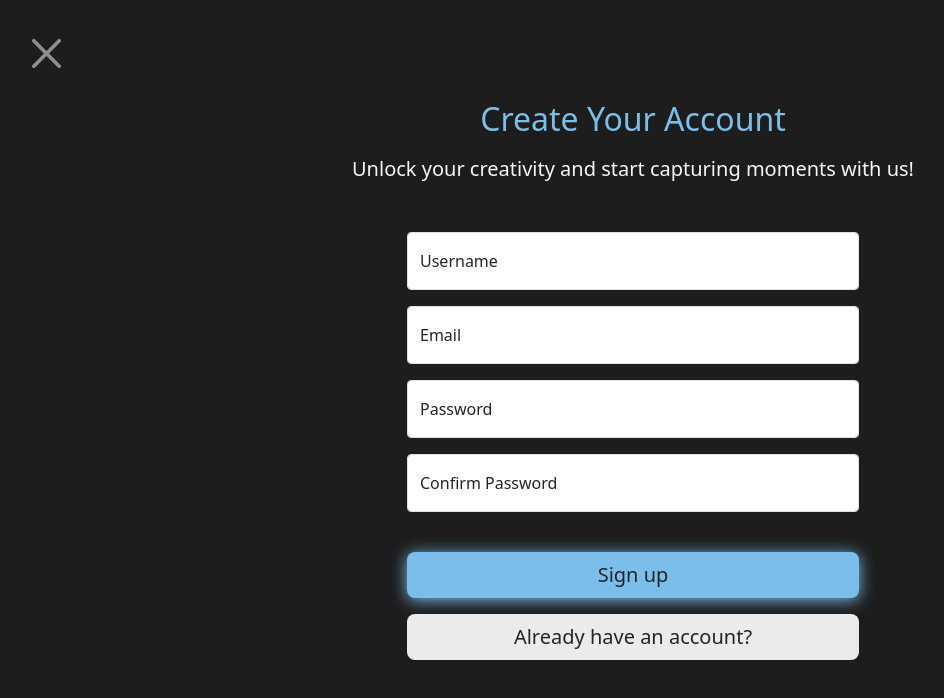
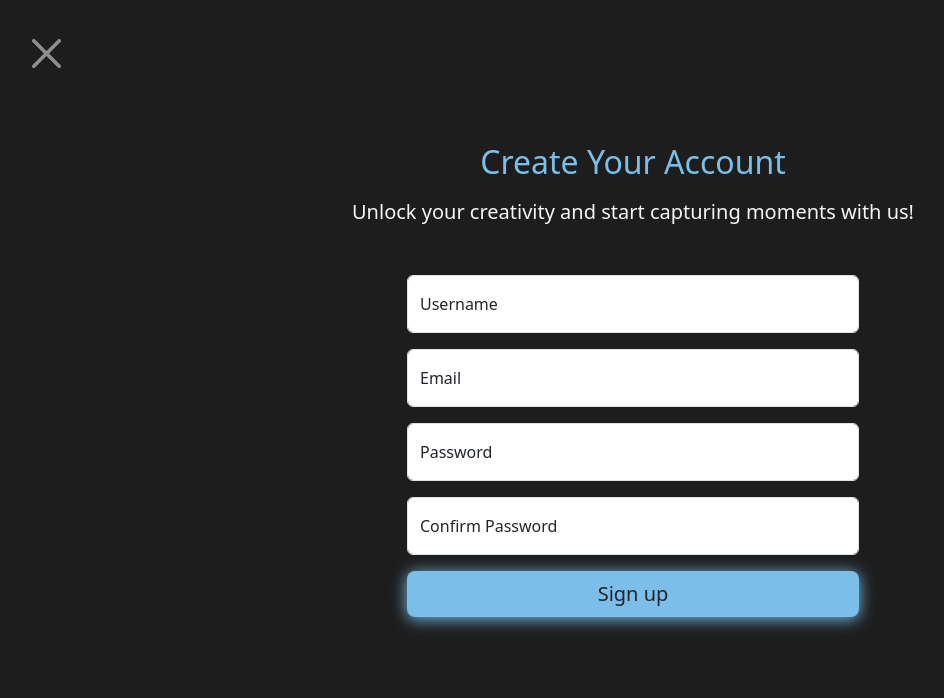
Before and after one commit to HermanRoev/ITPE3200React, a React (Create React App) app: page /register in a window 1280 px wide. Shown: the top 698 px of the page, without its empty margins (7-951 px from the left). Built offline with nearby package versions, Linux system fonts and the light colour scheme.

Commit message:
Register page and login page with json object is actually working and login can use either email or username now!

```diff
--- a/src/pages/LoginPage.tsx
+++ b/src/pages/LoginPage.tsx
@@ -1,45 +1,44 @@
-import React, { useState } from 'react';
-import { Link, useNavigate } from 'react-router-dom'; // Import Link and useNavigate
-import './LoginPage.css'; // Custom styling
+import React, { useState } from "react";
+import { Link, useNavigate } from "react-router-dom"; // Import Link and useNavigate
+import "./LoginPage.css"; // Custom styling
 
 const LoginPage: React.FC = () => {
-    // State to manage form inputs and error messages
-    const [email, setEmail] = useState('');
-    const [password, setPassword] = useState('');
-    const [errorMessage, setErrorMessage] = useState('');
+    const [emailOrUsername, setEmailOrUsername] = useState(""); // State for email/username input
+    const [password, setPassword] = useState(""); // State for password input
+    const [errorMessage, setErrorMessage] = useState(""); // State for error messages
     const navigate = useNavigate();
 
     const handleLogin = async (e: React.FormEvent) => {
-        e.preventDefault(); // Prevent the form from refreshing the page
+        e.preventDefault(); // Prevent the default form submission
 
         try {
-            // Send a POST request to the API
-            const response = await fetch('http://localhost:5094/Auth/login', {
-                method: 'POST',
+            // Send the login request to the backend
+            const response = await fetch("http://localhost:5094/Auth/login", {
+                method: "POST",
                 headers: {
-                    'Content-Type': 'application/json',
+                    "Content-Type": "application/json",
                 },
                 body: JSON.stringify({
-                    email: email,
-                    password: password,
+                    EmailOrUsername: emailOrUsername, // Matches the backend DTO
+                    Password: password,
                 }),
             });
 
             if (response.ok) {
                 const data = await response.json();
-                // Store the token in localStorage
-                localStorage.setItem('token', data.token);
+                // Store the JWT token in localStorage
+                localStorage.setItem("token", data.token);
 
-                // Redirect the user to the homepage or another protected route
-                navigate('/');
+                // Redirect to the homepage (or any protected route)
+                navigate("/");
             } else {
-                // If the response is not ok, handle the error
+                // Handle errors from the backend
                 const errorData = await response.json();
-                setErrorMessage(errorData.message || 'Login failed. Please try again.');
+                setErrorMessage(errorData.message || "Login failed. Please try again.");
             }
         } catch (error) {
-            // Handle network or unexpected errors
-            setErrorMessage('An unexpected error occurred. Please try again later.');
+            // Handle network errors
+            setErrorMessage("An unexpected error occurred. Please try again later.");
         }
     };
 
@@ -55,9 +54,8 @@ const LoginPage: React.FC = () => {
 
             {/* Main Content */}
             <div className="col-md-8 d-flex flex-column text-center justify-content-center align-items-center w-100">
-                {/* Header */}
                 <h2 className="mb-3 colored-text">Login Here</h2>
-                <p className="lead mb-4">Welcome back you’ve been missed!</p>
+                <p className="lead mb-4">Welcome back! You’ve been missed!</p>
 
                 {/* Error Message */}
                 {errorMessage && (
@@ -68,25 +66,23 @@ const LoginPage: React.FC = () => {
 
                 {/* Login Form */}
                 <form
-                    id="account"
-                    method="post"
                     className="card bg-transparent text-dark p-4 border-0 w-100"
                     style={{ maxWidth: "500px", width: "100%" }}
-                    onSubmit={handleLogin} // Attach the handleLogin function to the form
+                    onSubmit={handleLogin} // Attach the login handler
                 >
-                    {/* Email Input */}
+                    {/* Email or Username Input */}
                     <div className="form-floating mb-3">
                         <input
-                            type="email"
+                            type="text"
                             className="form-control"
-                            id="email"
-                            placeholder="Email"
-                            value={email}
-                            onChange={(e) => setEmail(e.target.value)} // Update state
-                            autoComplete="email"
-                            aria-required="true"
+                            id="emailOrUsername"
+                            placeholder="Email or Username"
+                            value={emailOrUsername}
+                            onChange={(e) => setEmailOrUsername(e.target.value)}
+                            autoComplete="username"
+                            required
                         />
-                        <label htmlFor="email">Email</label>
+                        <label htmlFor="emailOrUsername">Email or Username</label>
                     </div>
 
                     {/* Password Input */}
@@ -97,9 +93,9 @@ const LoginPage: React.FC = () => {
                             id="password"
                             placeholder="Password"
                             value={password}
-                            onChange={(e) => setPassword(e.target.value)} // Update state
+                            onChange={(e) => setPassword(e.target.value)}
                             autoComplete="current-password"
-                            aria-required="true"
+                            required
                         />
                         <label htmlFor="password">Password</label>
                     </div>
@@ -112,20 +108,13 @@ const LoginPage: React.FC = () => {
                     </div>
 
                     {/* Sign In Button */}
-                    <button
-                        type="submit"
-                        className="btn loginbtn-primary btn-lg w-100"
-                    >
+                    <button type="submit" className="btn loginbtn-primary btn-lg w-100">
                         Sign in
                     </button>
 
                     {/* Register Button */}
                     <div className="mt-3 text-center">
-                        <Link
-                            to="/register"
-                            className="btn loginbtn-secondary btn-lg w-100"
-                            role="button"
-                        >
+                        <Link to="/register" className="btn loginbtn-secondary btn-lg w-100">
                             Register
                         </Link>
                     </div>
--- a/src/pages/Logout.tsx
+++ b/src/pages/Logout.tsx
@@ -10,10 +10,11 @@ const Logout: React.FC = () => {
         if (token) {
             // Clear the JWT token from localStorage
             localStorage.removeItem('token');
-            // Redirect the user to the login page
-            navigate('/login');
+            // Redirect the user to the home page
+            navigate('/');
         } else {
             // If no user is logged in, redirect to the login page directly
+            // Should be impossible to reach this point, but added for safety
             navigate('/login');
         }
     }, [navigate]);
--- a/src/pages/RegisterPage.tsx
+++ b/src/pages/RegisterPage.tsx
@@ -1,91 +1,86 @@
-import React, { useState } from 'react';
-import { Link, useNavigate } from 'react-router-dom';
-import './RegisterPage.css';
+import React, { useState } from "react";
+import { Link, useNavigate } from "react-router-dom";
+import "./RegisterPage.css";
 
 const RegisterPage: React.FC = () => {
     const [formData, setFormData] = useState({
-        username: '',
-        email: '',
-        password: '',
-        confirmPassword: ''
+        username: "",
+        email: "",
+        password: "",
+        confirmPassword: "",
     });
-    const [errorMessage, setErrorMessage] = useState('');
-    const [successMessage, setSuccessMessage] = useState('');
+    const [errorMessage, setErrorMessage] = useState("");
+    const [successMessage, setSuccessMessage] = useState("");
     const navigate = useNavigate();
 
-    // Handle input changes
     const handleChange = (e: React.ChangeEvent<HTMLInputElement>) => {
         setFormData({
             ...formData,
-            [e.target.id]: e.target.value
+            [e.target.id]: e.target.value,
         });
     };
 
-    // Handle form submission
     const handleSubmit = async (e: React.FormEvent<HTMLFormElement>) => {
         e.preventDefault();
-        setErrorMessage(''); // Reset error messages
-        setSuccessMessage(''); // Reset success message
+        setErrorMessage("");
+        setSuccessMessage("");
 
         if (formData.password !== formData.confirmPassword) {
-            setErrorMessage('Passwords do not match.');
+            setErrorMessage("Passwords do not match.");
             return;
         }
 
         try {
-            // Send registration data to the API
-            const response = await fetch('http://localhost:5094/auth/register', {
-                method: 'POST',
+            // Send registration request
+            const response = await fetch("http://localhost:5094/auth/register", {
+                method: "POST",
                 headers: {
-                    'Content-Type': 'application/json'
+                    "Content-Type": "application/json",
                 },
                 body: JSON.stringify({
                     username: formData.username,
                     email: formData.email,
                     password: formData.password,
-                    confirmPassword: formData.confirmPassword
-                })
+                    confirmPassword: formData.confirmPassword,
+                }),
             });
 
             if (response.ok) {
-                // Registration successful
                 const data = await response.json();
+                setSuccessMessage(data.message);
 
-                // Attempt login after registration
-                const loginResponse = await fetch('http://localhost:5094/auth/login', {
-                    method: 'POST',
+                // Attempt login
+                const loginResponse = await fetch("http://localhost:5094/auth/login", {
+                    method: "POST",
                     headers: {
-                        'Content-Type': 'application/json',
+                        "Content-Type": "application/json",
                     },
                     body: JSON.stringify({
-                        email: formData.email,
-                        password: formData.password
+                        EmailOrUsername: formData.username, // Use username
+                        Password: formData.password,
                     }),
                 });
 
                 if (loginResponse.ok) {
                     const loginData = await loginResponse.json();
-                    localStorage.setItem('token', loginData.token); // Save JWT token
-                    setSuccessMessage('Registration successful! Redirecting...');
-                    navigate('/'); // Redirect after successful login
+                    localStorage.setItem("token", loginData.token);
+                    navigate("/"); // Redirect on success
                 } else {
-                    const loginError = await loginResponse.json();
-                    setErrorMessage(loginError.message || 'Login failed.');
+                    setErrorMessage("Registration succeeded, but login failed. Please log in manually.");
                 }
             } else {
-                // Registration failed
+                // Handle registration errors
                 const errorData = await response.json();
                 if (Array.isArray(errorData)) {
-                    // Handle multiple validation errors
-                    const errorMessages = errorData.map(err => err.description).join(' ');
+                    const errorMessages = errorData.map((err) => err.description).join(" ");
                     setErrorMessage(errorMessages);
                 } else {
-                    setErrorMessage(errorData.message || 'Registration failed. Please try again.');
+                    setErrorMessage(errorData.message || "Registration failed. Please try again.");
                 }
             }
         } catch (error) {
-            console.error('Error:', error);
-            setErrorMessage('Something went wrong. Please try again.');
+            console.error("Error:", error);
+            setErrorMessage("Something went wrong. Please try again.");
         }
     };
 
@@ -101,110 +96,72 @@ const RegisterPage: React.FC = () => {
 
             {/* Main Content */}
             <div className="col-md-8 d-flex flex-column justify-content-center align-items-center w-100">
-                {/* Header */}
                 <h2 className="mb-3 colored-text">Create Your Account</h2>
                 <p className="lead mb-4">Unlock your creativity and start capturing moments with us!</p>
 
                 {/* Register Form */}
                 <form
-                    id="registerForm"
                     className="card bg-transparent text-dark p-4 border-0 w-100"
                     style={{ maxWidth: "500px", width: "100%" }}
                     onSubmit={handleSubmit}
                 >
-                    {/* Username Input */}
+                    {/* Form Fields */}
                     <div className="form-floating mb-3">
                         <input
                             type="text"
                             className="form-control"
                             id="username"
                             placeholder="Username"
-                            autoComplete="username"
-                            aria-required="true"
                             value={formData.username}
                             onChange={handleChange}
+                            required
                         />
                         <label htmlFor="username">Username</label>
                     </div>
-
-                    {/* Email Input */}
                     <div className="form-floating mb-3">
                         <input
                             type="email"
                             className="form-control"
                             id="email"
-                            placeholder="name@example.com"
-                            autoComplete="email"
-                            aria-required="true"
+                            placeholder="Email"
                             value={formData.email}
                             onChange={handleChange}
+                            required
                         />
                         <label htmlFor="email">Email</label>
                     </div>
-
-                    {/* Password Input */}
                     <div className="form-floating mb-3">
                         <input
                             type="password"
                             className="form-control"
                             id="password"
                             placeholder="Password"
-                            autoComplete="new-password"
-                            aria-required="true"
                             value={formData.password}
                             onChange={handleChange}
+                            required
                         />
                         <label htmlFor="password">Password</label>
                     </div>
-
-                    {/* Confirm Password Input */}
                     <div className="form-floating mb-3">
                         <input
                             type="password"
                             className="form-control"
                             id="confirmPassword"
                             placeholder="Confirm Password"
-                            autoComplete="new-password"
-                            aria-required="true"
                             value={formData.confirmPassword}
                             onChange={handleChange}
+                            required
                         />
                         <label htmlFor="confirmPassword">Confirm Password</label>
                     </div>
 
-                    {/* Error Message */}
-                    {errorMessage && (
-                        <div className="text-danger mb-3">
-                            {errorMessage}
-                        </div>
-                    )}
+                    {/* Messages */}
+                    {errorMessage && <div className="text-danger mb-3">{errorMessage}</div>}
+                    {successMessage && <div className="text-success mb-3">{successMessage}</div>}
 
-                    {/* Success Message */}
-                    {successMessage && (
-                        <div className="text-success mb-3">
-                            {successMessage}
-                        </div>
-                    )}
-
-                    {/* Sign Up Button */}
-                    <button
-                        id="registerSubmit"
-                        type="submit"
-                        className="btn loginbtn-primary btn-lg mt-4 w-100"
-                    >
+                    <button type="submit" className="btn loginbtn-primary btn-lg w-100">
                         Sign up
                     </button>
-
-                    {/* Already Have an Account Link */}
-                    <div className="mt-3 text-center">
-                        <Link
-                            to="/login"
-                            className="btn loginbtn-secondary btn-lg w-100"
-                            role="button"
-                        >
-                            Already have an account?
-                        </Link>
-                    </div>
                 </form>
             </div>
         </div>
```
